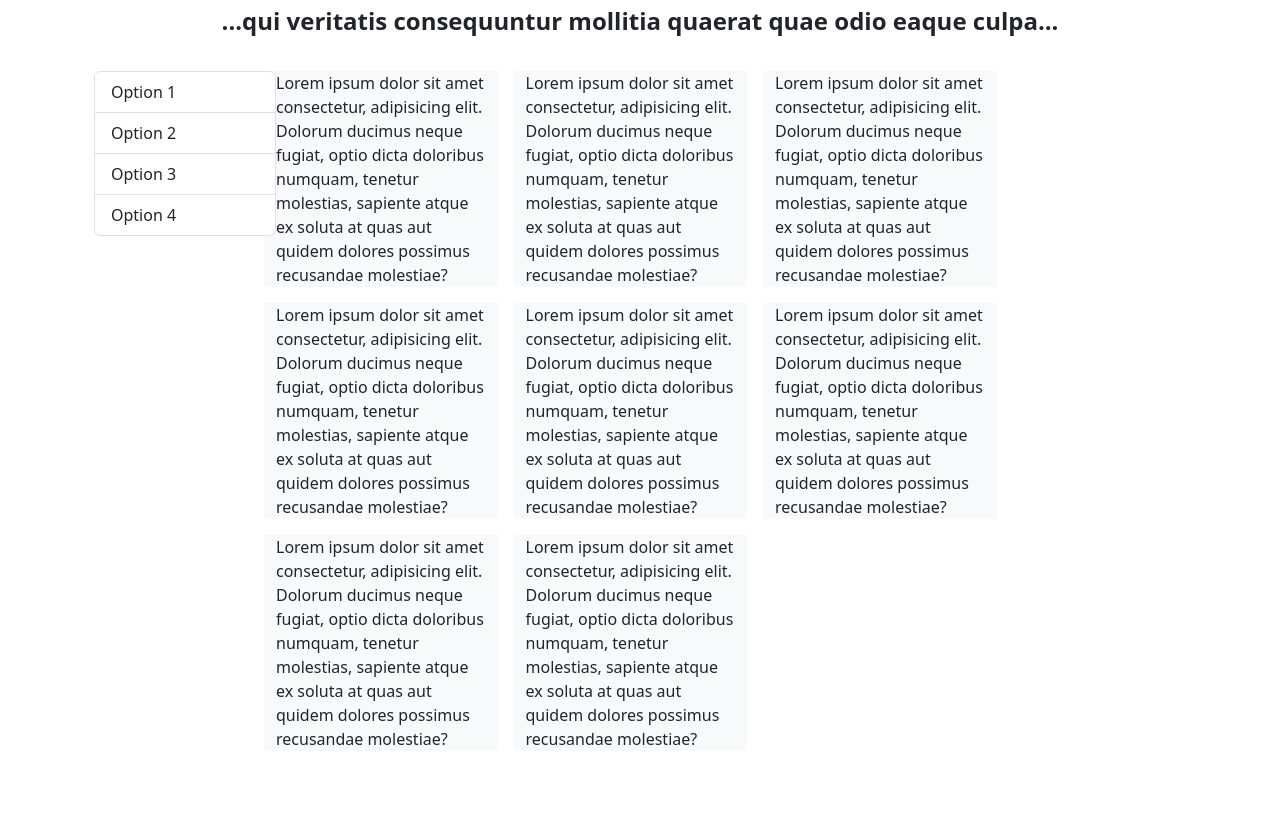
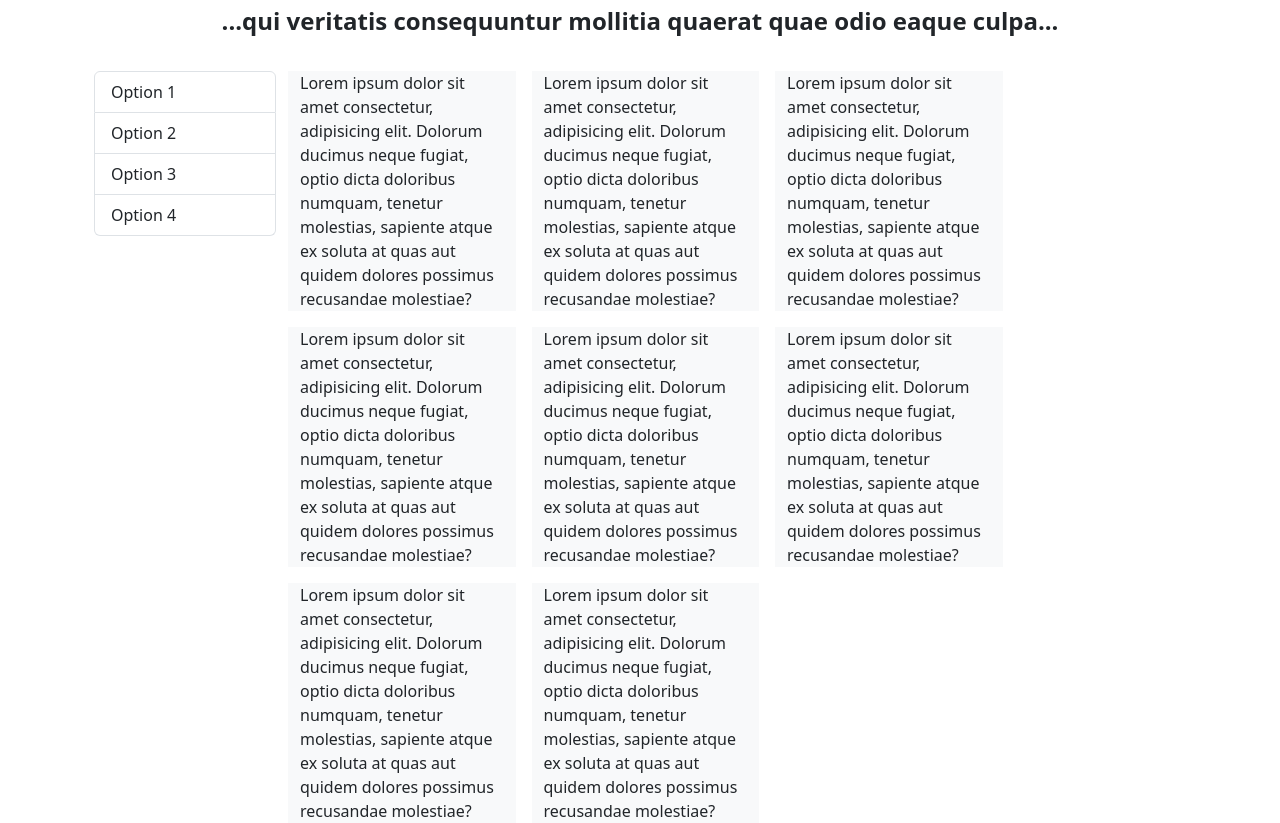
Before and after one commit to ghm7/Actividad-14.1, a plain HTML site: page index.html in a window 1280 px wide. Shown: the part 109-932 px from the top of the page. Before the commit the page ends 860 px from the top, so only its background shows below. Drawn offline with Linux system fonts and the light colour scheme.

Commit message:
Add margin in lg-breakpoint to options

```diff
--- a/index.html
+++ b/index.html
@@ -105,7 +105,10 @@
           <div class="row d-md-flex">
             <div class="d-md-flex flex-md-column flex-lg-row">
               <!-- Aside -->
-              <aside class="collapse d-lg-block col-lg-2" id="aside-options">
+              <aside
+                class="collapse d-lg-block col-lg-2 me-lg-4"
+                id="aside-options"
+              >
                 <div class="d-flex justify-content-center">
                   <div class="list-group container-fluid my-fix">
                     <a
```
